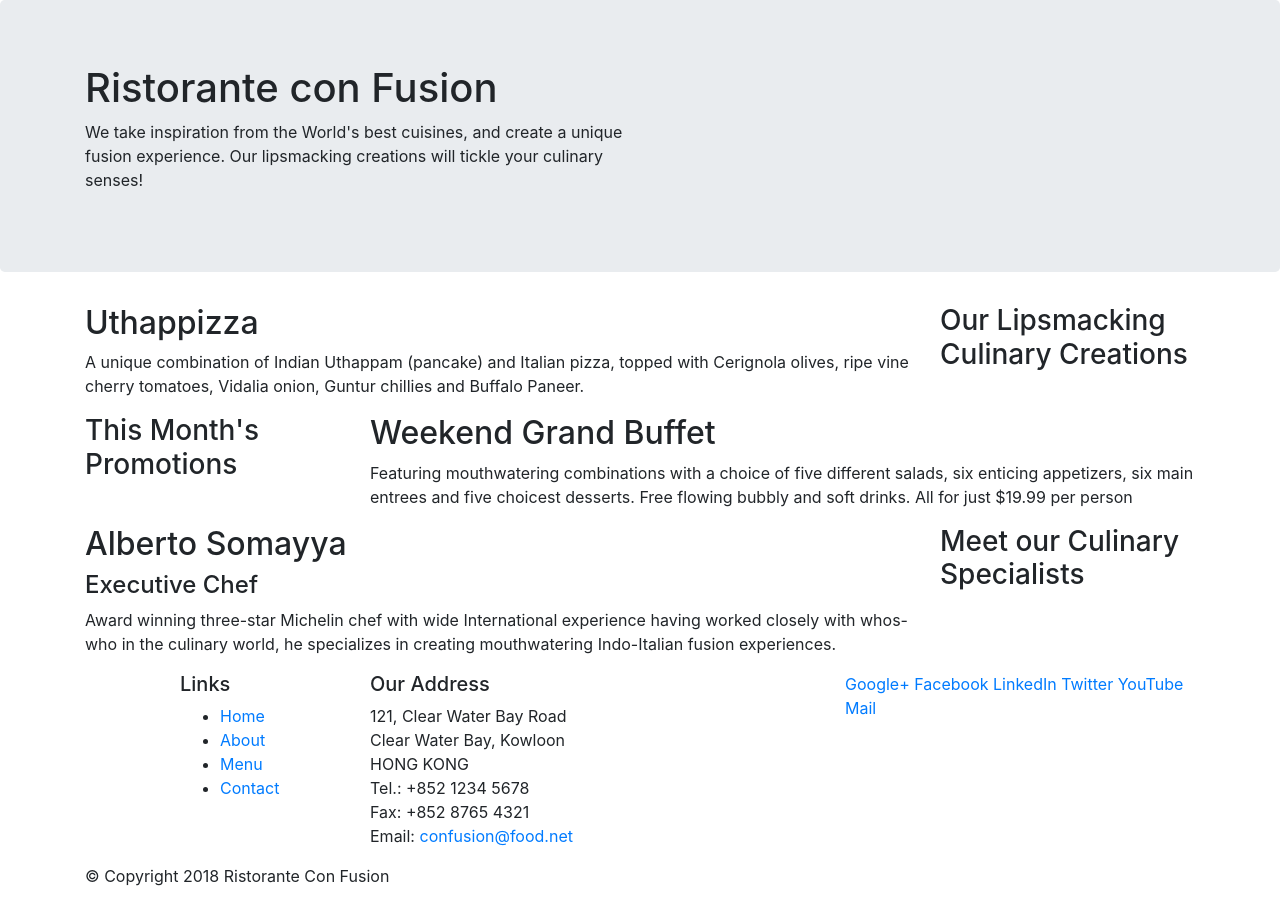
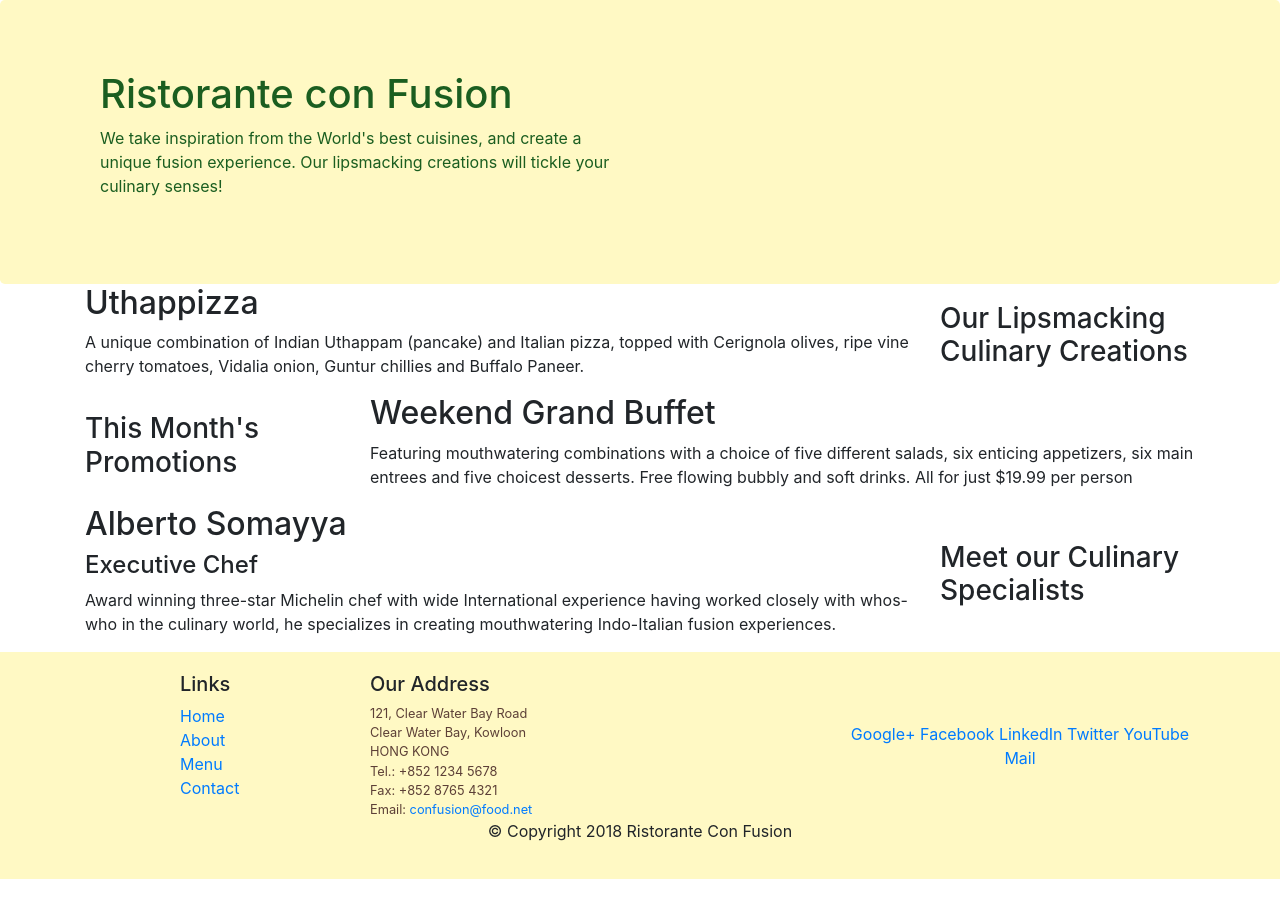
Before and after one commit to muktadeshpande2/Basil-N-Coconut, a website: page index.html in a window 1280 px wide. After the commit the page ends 879 px from the top, so only its background shows below. Drawn offline with nearby package versions, Linux system fonts and the light colour scheme.

Commit message:
Bootstrap Grid Part 2

```diff
--- /dev/null
+++ b/css/styles.css
@@ -0,0 +1,30 @@
+.row-header {
+	margin: 0px auto;
+	padding: 0px auto;
+}
+
+.row-conent {
+	margin: 0px auto;
+	padding: 50px 0px 50px 0px;
+	border-bottom: 1px ridge;
+	min-height: 400px;
+}
+
+.footer {
+	background-color: #FFF9C4;
+	margin: 0px auto;
+	padding: 20px 0px 20px 0px;
+}
+
+.jumbotron {
+	padding: 70px 30px 70px 30px;
+	margin: 0px auto;
+	background: #FFF9C4;
+	color: #1B5E20;
+}
+
+.address {
+	font-size: 80%;
+	margin: 0px;
+	color: #5D4037;
+}
--- a/index.html
+++ b/index.html
@@ -9,6 +9,7 @@
 
     <!-- Bootstrap CSS -->
     <link rel="stylesheet" href="node_modules/bootstrap/dist/css/bootstrap.min.css">
+    <link rel="stylesheet" href="css/styles.css">
     <title>Ristorante Con Fusion</title>
 </head>
 
@@ -16,7 +17,7 @@
 
     <header class="jumbotron">
         <div class="container">
-            <div class="row">
+            <div class="row row-header">
                 <div class="col-12 col-sm-6">
                     <h1>Ristorante con Fusion</h1>
                     <p>We take inspiration from the World's best cuisines, and create a unique fusion experience. Our lipsmacking creations will tickle your culinary senses!</p>
@@ -28,7 +29,7 @@
     </header>
 
     <div class="container">
-        <div class="row">
+        <div class="row row-content align-items-center">
             <div class="col-12 col-sm-4 order-sm-last col-md-3">
                 <h3>Our Lipsmacking Culinary Creations</h3>
             </div>
@@ -39,7 +40,7 @@
         </div>
 
 
-        <div class="row">
+        <div class="row row-content align-items-center">
             <div class="col-12 col-sm-4 col-md-3">
                 <h3>This Month's Promotions</h3>
             </div>
@@ -49,7 +50,7 @@
             </div>
         </div>
 
-        <div class="row">
+        <div class="row row-content align-items-center">
             <div class="col-12 col-sm-4 order-sm-last col-md-3">
                 <h3>Meet our Culinary Specialists</h3>
             </div>
@@ -61,12 +62,12 @@
         </div>
     </div>
 
-    <footer>
+    <footer class="footer">
         <div class="container">
             <div class="row">
                 <div class="col-4 offset-1 col-sm-2">
                     <h5>Links</h5>
-                    <ul>
+                    <ul class="list-unstyled">
                         <li><a href="#">Home</a></li>
                         <li><a href="#">About</a></li>
                         <li><a href="#">Menu</a></li>
@@ -75,7 +76,7 @@
                 </div>
                 <div class="col-7 col-sm-5">
                     <h5>Our Address</h5>
-                    <address>
+                    <address class="address">
 		              121, Clear Water Bay Road<br>
 		              Clear Water Bay, Kowloon<br>
 		              HONG KONG<br>
@@ -84,8 +85,8 @@
 		              Email: <a href="mailto:confusion@food.net">confusion@food.net</a>
 		           </address>
                 </div>
-                <div class="col-12 col-sm-4">
-                    <div>
+                <div class="col-12 col-sm-4 align-self-center">
+                    <div class="text-center">
                         <a href="http://google.com/+">Google+</a>
                         <a href="http://www.facebook.com/profile.php?id=">Facebook</a>
                         <a href="http://www.linkedin.com/in/">LinkedIn</a>
@@ -95,7 +96,7 @@
                     </div>
                 </div>
            </div>
-           <div class="row">
+           <div class="row justify-content-center">
                 <div class="col-auto">
                     <p>© Copyright 2018 Ristorante Con Fusion</p>
                 </div>
```
